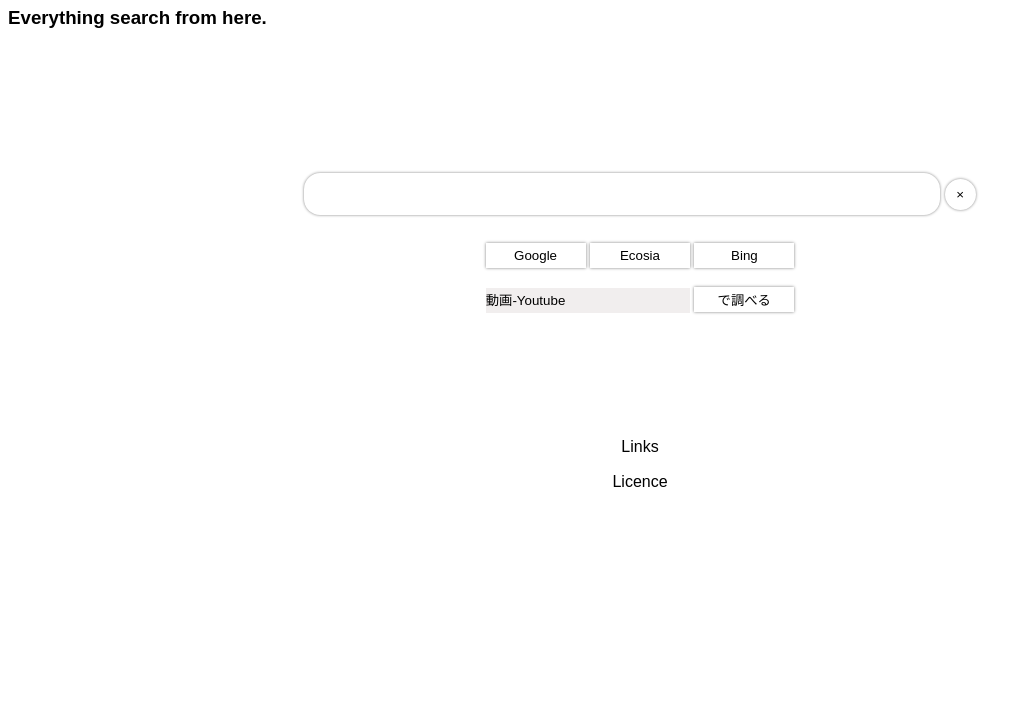
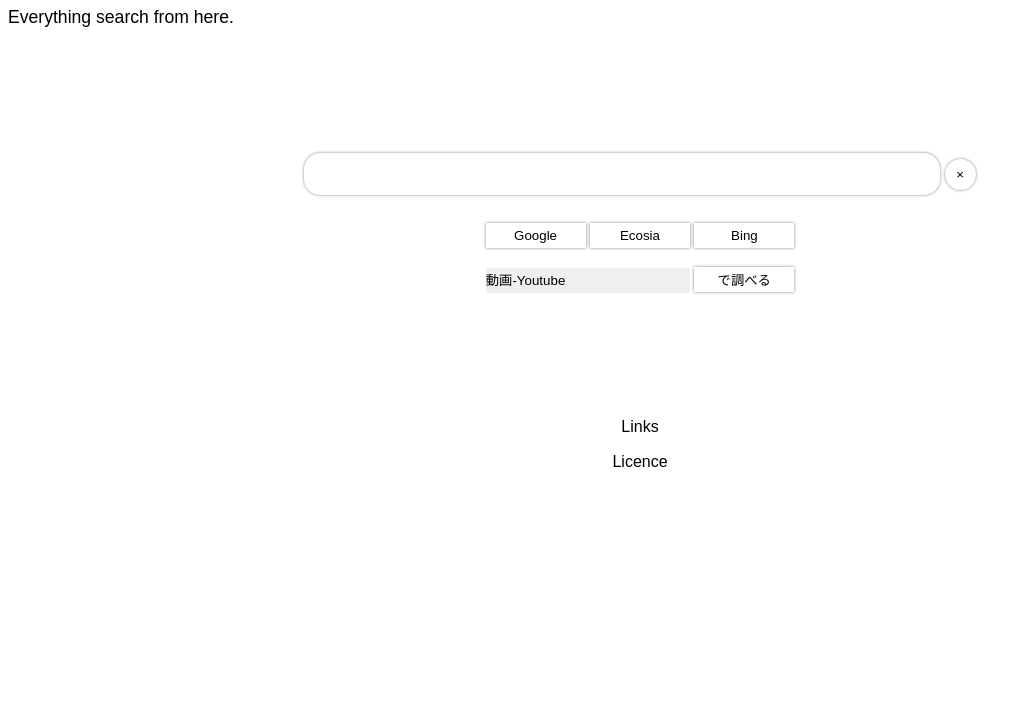
Before and after one commit to S-search/top, a plain HTML site: page index.html in a window 1280 px wide. Shown: the part 73-800 px from the top of the page, without its empty margins (0-1032 px from the left). Drawn offline with Linux system fonts and the light colour scheme.

Commit message:
Update index.html

```diff
--- a/index.html
+++ b/index.html
@@ -61,8 +61,8 @@
     option{
         background-color: white;
     }
-    #no_o{
-        white-space: nowrap;
+    span{
+        font-size: 110%;
     }
     summary{
         list-style: none;
@@ -111,7 +111,7 @@
     </script>
 <body>
     <h1>Super Search</h1>
-    <h3>Everything search from here.</h3>
+    <span>Everything search from here.</span>
     <div id="area_search">
         <center>
         <label>
```
